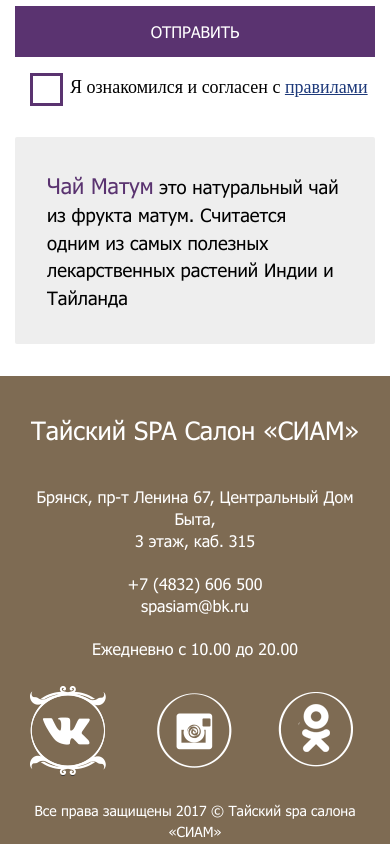
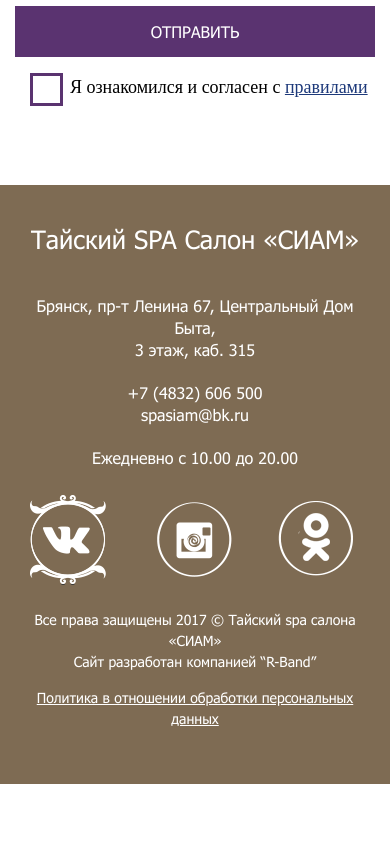
Before and after one commit to corvus-007/siam, a website: page app/contacts.html in a window 390 px wide. Shown: the part 1031-1875 px from the top of the page. After the commit the page ends 1815 px from the top, so only its background shows below. Drawn offline with nearby package versions, Linux system fonts and the light colour scheme; files that its build step writes are made by us from their sources.

Commit message:
Обновлеят стили блока contacts в файле style.css

```diff
--- a/app/css/style.css
+++ b/app/css/style.css
@@ -1651,6 +1651,9 @@ h1.photo_header {
 }
 
 @media (max-width: 1017px) {
+  .contacts {
+    padding-bottom: 5rem;
+  }
   .contacts h1 {
     width: auto;
   }
@@ -1667,30 +1670,7 @@ h1.photo_header {
     display: none !important;
   }
   .contacts_bottom {
-    height: auto;
-    margin-top: 2rem;
-    margin-bottom: 2rem;
-    background: none;
-  }
-  .contacts_text {
-    position: static;
-    width: auto;
-    padding: 2rem;
-    background-color: #eee;
-    border-radius: 2px;
-  }
-  .contacts_text span {
-    font-size: 1.35rem;
-  }
-  .contacts_text p {
-    font-size: 1.15rem;
-    line-height: 1.5;
-  }
-  .contacts_text> :first-child {
-    padding-top: 0;
-  }
-  .contacts_text> :last-child {
-    padding-bottom: 0;
+    display: none;
   }
 }
 
```
